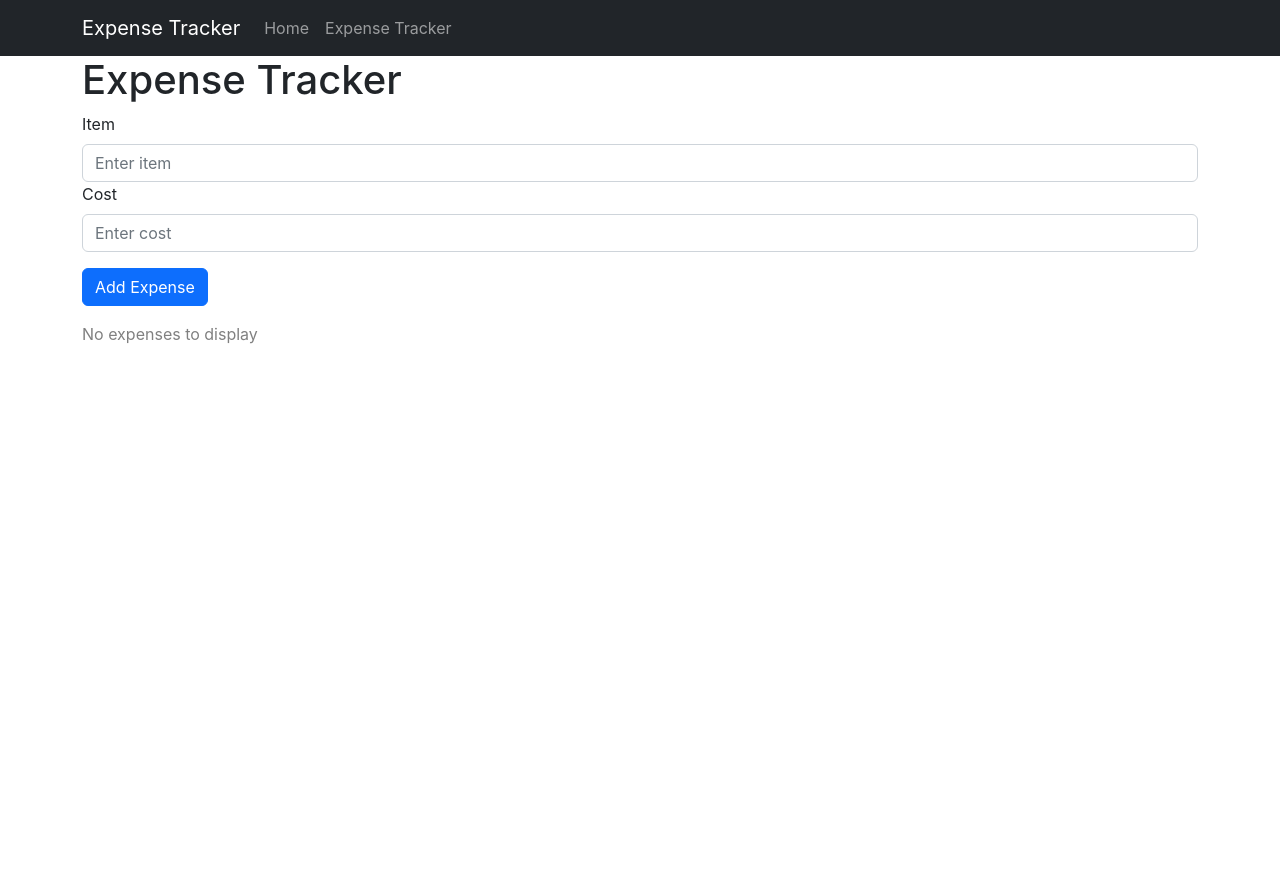
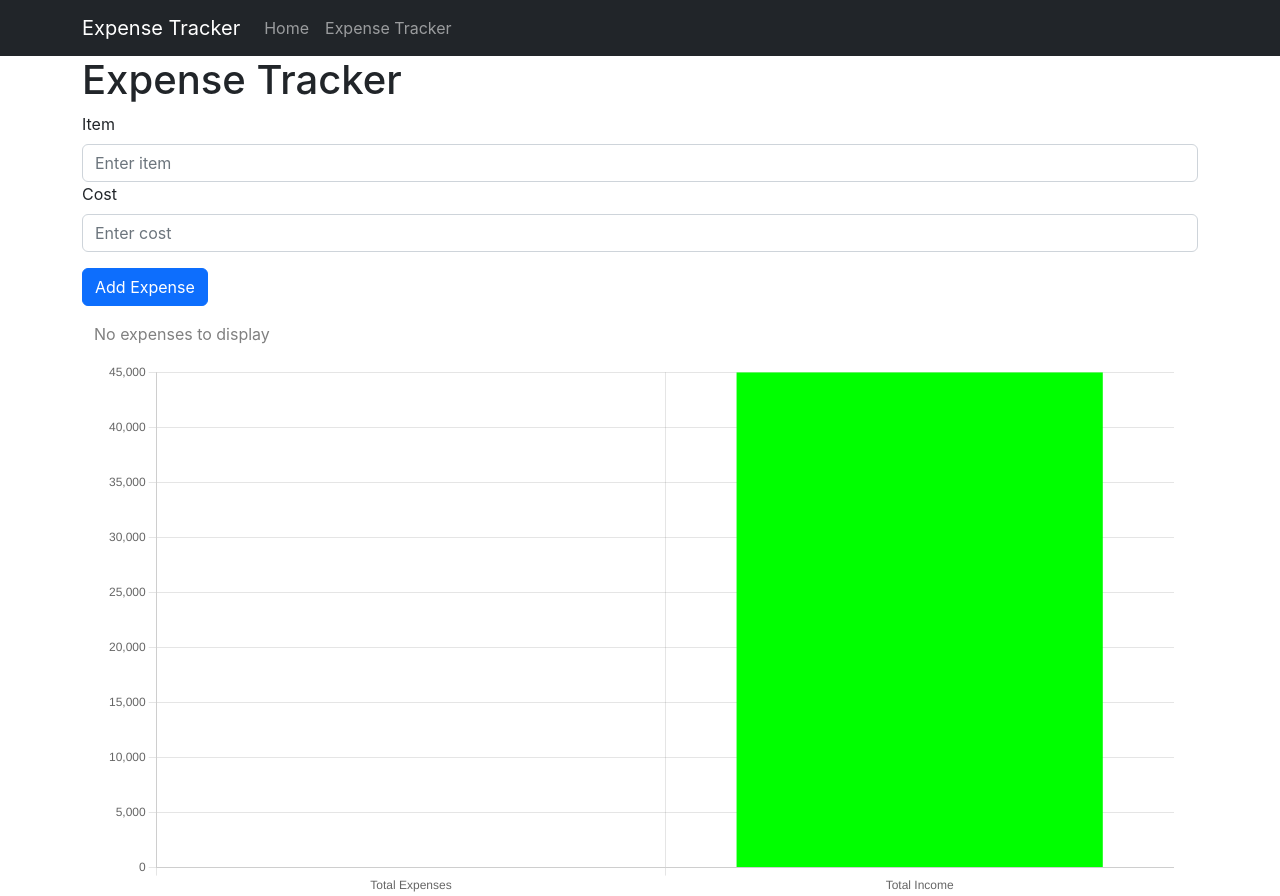
Before and after one commit to Tuhin-thinks/ExpenseTraker, a React (Create React App) app: page /expense-tracker in a window 1280 px wide. Before the commit the page ends 800 px from the top, so only its background shows below. Built offline with nearby package versions, Linux system fonts and the light colour scheme.

Commit message:
Added new dependency -> Chart.js + Created component to show results Bar graph + Added logic for calculation

```diff
--- a/package.json
+++ b/package.json
@@ -8,9 +8,11 @@
     "@testing-library/user-event": "^13.5.0",
     "boostrap": "^2.0.0",
     "bootstrap": "^5.2.3",
+    "chart.js": "^4.2.1",
     "formik": "^2.2.9",
     "react": "^18.2.0",
     "react-bootstrap": "^2.7.2",
+    "react-chartjs-2": "^5.2.0",
     "react-dom": "^18.2.0",
     "react-router-dom": "^6.8.1",
     "react-scripts": "5.0.1",
--- a/src/components/ExpenseTracker/ExpenseForm.jsx
+++ b/src/components/ExpenseTracker/ExpenseForm.jsx
@@ -1,10 +1,13 @@
 import { Formik } from "formik";
+import { useRef } from "react";
 import { Button, Form } from "react-bootstrap";
 import * as Yup from "yup";
 
 // To display the form to add a new expense or to edit an existing expense, we need to create a new component called ExpenseForm. This component will be a child of the ExpenseTracker component. We will pass the addExpense function as a prop to the ExpenseForm component. The addExpense function will be called when the user clicks the Add Expense button. The addExpense function will add the new expense to the expenses array. The expenses array will be passed as a prop to the ExpenseList component. The ExpenseList component will display the expenses in a table.
 
 const ExpenseForm = ({ addExpense }) => {
+  const itemRef = useRef(null);
+
   return (
     <Formik
       enableReinitialize
@@ -17,6 +20,8 @@ const ExpenseForm = ({ addExpense }) => {
         addExpense(values);
         // reset the form
         actions.resetForm();
+        // set the focus to the item field
+        itemRef.current.focus();
       }}
     >
       {({
@@ -39,6 +44,7 @@ const ExpenseForm = ({ addExpense }) => {
                   onChange={handleChange}
                   onBlur={handleBlur}
                   name="item"
+                  ref={itemRef}
                 />
 
                 {errors.item && touched.item && (
--- a/src/components/ExpenseTracker/ExpenseList.jsx
+++ b/src/components/ExpenseTracker/ExpenseList.jsx
@@ -1,9 +1,28 @@
 // A list to display all the expenses in a table
+import { useEffect, useRef } from "react";
 import { Card, Col, Row, Table } from "react-bootstrap";
 
 const ExpenseList = ({ expenses }) => {
+  const tableRef = useRef(null);
+  useEffect(() => {
+    if (tableRef.current) {
+      tableRef.current.scrollIntoView({
+        behavior: "smooth",
+        block: "nearest",
+        inline: "start",
+      });
+    }
+  }, [expenses]);
+
   return expenses.length ? (
-    <Row style={{ justifyContent: "center" }}>
+    <div style={{ marginTop: "1rem" }} className="container">
+      <Row
+        style={{
+          justifyContent: "center",
+          overflowY: "scroll",
+          height: "300px",
+        }}
+      >
         <Col className="col-md-10">
           <Card className="table-responsive mt-5">
             <Table
@@ -11,6 +30,7 @@ const ExpenseList = ({ expenses }) => {
               striped
               style={{ marginTop: "1rem", borderRadius: "15px" }}
               className="table-responsive-xs table-borderless"
+              ref={tableRef}
             >
               <thead className="thead-dark">
                 <tr>
@@ -35,6 +55,7 @@ const ExpenseList = ({ expenses }) => {
           </Card>
         </Col>
       </Row>
+    </div>
   ) : (
     <div style={{ marginTop: "1rem", color: "gray" }}>
       No expenses to display
--- a/src/components/ExpenseTracker/ExpenseTracker.jsx
+++ b/src/components/ExpenseTracker/ExpenseTracker.jsx
@@ -2,9 +2,12 @@ import { useState } from "react";
 import { Container } from "react-bootstrap";
 import ExpenseForm from "./ExpenseForm";
 import ExpenseList from "./ExpenseList";
+import ResultsBar from "./ResultsBar";
 
 const ExpenseTracker = () => {
   const [expenses, setExpenses] = useState([]);
+  const [income, setIncome] = useState(45000);
+  const [incomeFreq, setIncomeFreq] = useState("monthly");
 
   const addExpense = (expense) => {
     setExpenses([...expenses, expense]);
@@ -15,7 +18,14 @@ const ExpenseTracker = () => {
       <Container>
         <h1>Expense Tracker</h1>
         <ExpenseForm addExpense={addExpense} />
-        <ExpenseList expenses={expenses} />
+        <div className="container">
+          <ExpenseList expenses={expenses} />
+          <ResultsBar
+            expenses={expenses}
+            income={income}
+            incomeFreq={incomeFreq}
+          />
+        </div>
       </Container>
     </div>
   );
--- /dev/null
+++ b/src/components/ExpenseTracker/ResultsBar.jsx
@@ -0,0 +1,92 @@
+// component to take in the total expenses and total income and display them in a bar chart using chart.js
+import { Chart, registerables } from "chart.js";
+import { useEffect, useRef, useState } from "react";
+import { Bar } from "react-chartjs-2";
+Chart.register(...registerables);
+/**
+ *
+ * @param {Array} expenses array of expenses
+ * @param {Number} income monthly or yearly income
+ * @param {String} incomeFreq  monthly or yearly
+ * @returns
+ */
+function calcData(expenses, income, incomeFreq) {
+  const totalExpenses = expenses.reduce((acc, curr) => {
+    console.log(acc, curr.cost);
+    return acc + curr.cost;
+  }, 0);
+
+  console.log("Total Expenses", totalExpenses);
+
+  const _data = {
+    labels: ["Total Expenses", "Total Income"],
+    datasets: [
+      {
+        label: "Expenses",
+        data: [totalExpenses, incomeFreq === "monthly" ? income : income / 12],
+        backgroundColor: ["#ff0000", "#00ff00"],
+      },
+    ],
+  };
+  return _data;
+}
+
+const ResultsBar = ({ expenses = [], income = 0, incomeFreq }) => {
+  const options = {
+    plugins: {
+      legend: {
+        display: false,
+      },
+    },
+    scales: {
+      y: {
+        beginAtZero: true,
+      },
+    },
+  };
+
+  const [data, setData] = useState({
+    labels: ["Total Expenses", "Total Income"],
+    datasets: [
+      {
+        label: "Expenses",
+        data: [0, 0],
+        backgroundColor: ["#ff0000", "#00ff00"],
+      },
+    ],
+  });
+
+  const chartRef = useRef();
+
+  useEffect(() => {
+    setData(calcData(expenses, income, incomeFreq));
+    if (chartRef.current?.ChartInstance?.canvas?.parentNode?.style) {
+      chartRef.current.ChartInstance.canvas.parentNode.style.height = "30vh";
+    }
+  }, [expenses, income, incomeFreq]);
+  return (
+    <div
+      className="container"
+      style={{
+        display: "flex",
+        justifyContent: "center",
+        alignItems: "center",
+        marginTop: "1rem",
+        width: "100%",
+        height: "100%",
+      }}
+    >
+      <Bar
+        data={data}
+        options={options}
+        style={{
+          width: "100vw",
+          height: "30vh",
+        }}
+        ref={chartRef}
+      />
+    </div>
+  );
+};
+
+export default ResultsBar;
```
Also changed, not shown: 1 other file (tests, documents, lock files or other folders). Lines whose indentation alone changed are shown as unchanged.
